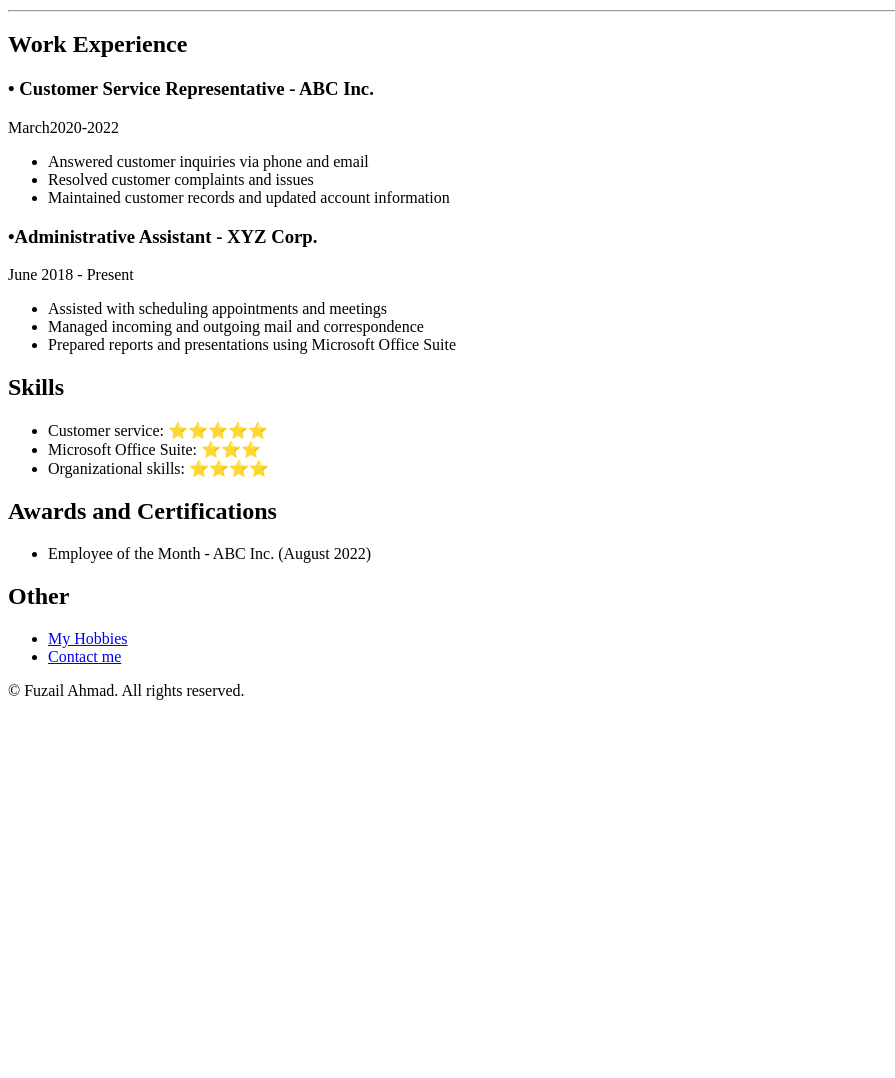
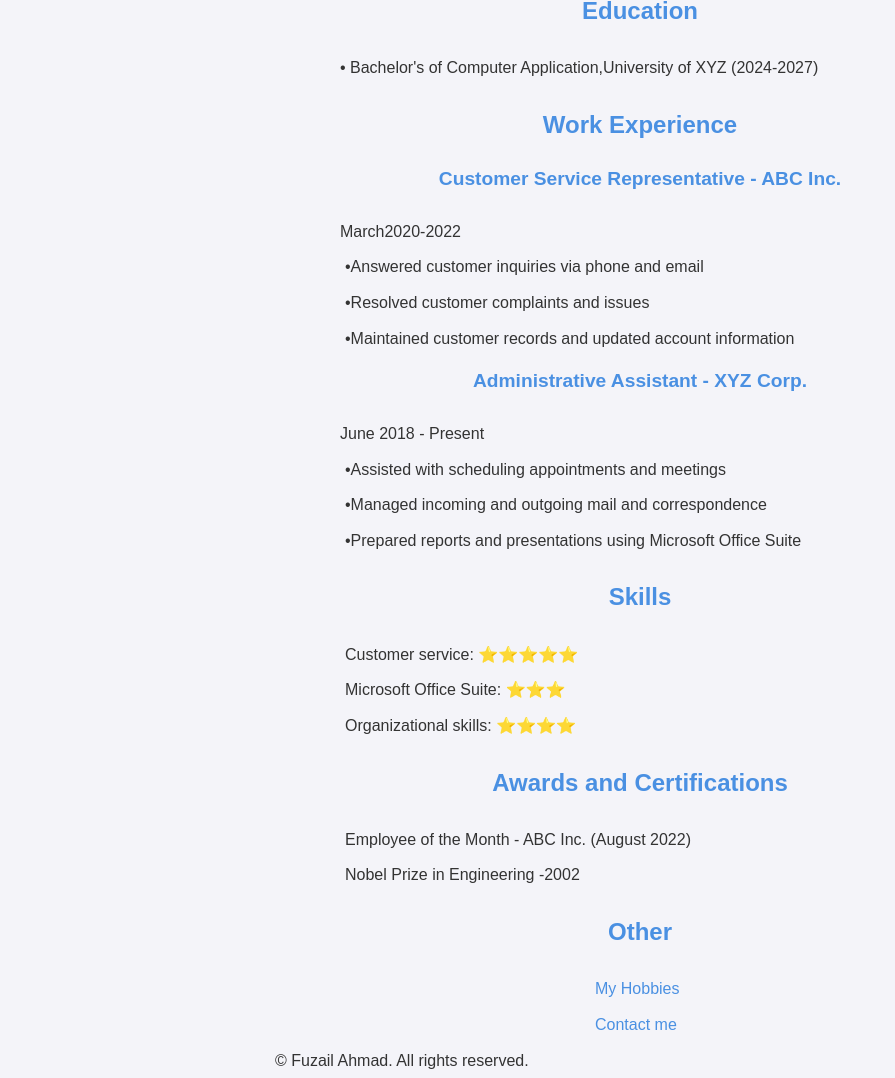
Before and after one commit to fzxizx/Capstone-Project-Resume, a plain HTML site: page index.html in a window 1280 px wide. Shown: the part 378-1456 px from the top of the page, without its empty margins (0-895 px from the left). Before the commit the page ends 1094 px from the top, so only its background shows below. Drawn offline with Linux system fonts and the light colour scheme.

Commit message:
Added CSS

```diff
--- a/index.html
+++ b/index.html
@@ -4,6 +4,7 @@
     <meta charset="UTF-8" />
     <meta name="viewport" content="width=device-width, initial-scale=1.0" />
     <title>Fuzail's Resume</title>
+    <link rel="stylesheet" href="style.css" />
   </head>
   <body>
     <h1>Fuzail Ahmad</h1>
@@ -13,46 +14,54 @@
       I am a hardworking and dedicated individual with experience in customer
       service and experience.
     </p>
-    <hr />
+
     <h2>Education</h2>
     <p>
       &#x2022; Bachelor's of Computer Application,University of XYZ (2024-2027)
     </p>
-    <hr />
 
     <h2>Work Experience</h2>
-    <h3>&#x2022; Customer Service Representative - ABC Inc.</h3>
+    <h3>Customer Service Representative - ABC Inc.</h3>
     <p>March2020-2022</p>
-    <ul>
-      <li>Answered customer inquiries via phone and email</li>
-      <li>Resolved customer complaints and issues</li>
-      <li>Maintained customer records and updated account information</li>
-    </ul>
+    <div>
+      <p>&#x2022;Answered customer inquiries via phone and email</p>
+      <p>&#x2022;Resolved customer complaints and issues</p>
+      <p>&#x2022;Maintained customer records and updated account information</p>
+    </div>
 
-    <h3>&#x2022;Administrative Assistant - XYZ Corp.</h3>
+    <h3>Administrative Assistant - XYZ Corp.</h3>
     <p>June 2018 - Present</p>
-    <ul>
-      <li>Assisted with scheduling appointments and meetings</li>
-      <li>Managed incoming and outgoing mail and correspondence</li>
-      <li>Prepared reports and presentations using Microsoft Office Suite</li>
-    </ul>
+    <div>
+      <p>&#x2022;Assisted with scheduling appointments and meetings</p>
+      <p>&#x2022;Managed incoming and outgoing mail and correspondence</p>
+      <p>
+        &#x2022;Prepared reports and presentations using Microsoft Office Suite
+      </p>
+    </div>
 
     <h2>Skills</h2>
-    <ul>
-        <li>Customer service: ⭐️⭐️⭐️⭐️⭐️</li>
-        <li>Microsoft Office Suite: ⭐️⭐️⭐️</li>
-        <li>Organizational skills: ⭐️⭐️⭐️⭐️</li>
-    </ul>
+    <div>
+      <p>Customer service: ⭐️⭐️⭐️⭐️⭐️</p>
+      <p>Microsoft Office Suite: ⭐️⭐️⭐️</p>
+      <p>Organizational skills: ⭐️⭐️⭐️⭐️</p>
+    </div>
+
     <h2>Awards and Certifications</h2>
-    <ul>
-        <li>Employee of the Month - ABC Inc. (August 2022)
-        </li>
-    </ul>
+    <div>
+      <p>Employee of the Month - ABC Inc. (August 2022)</p>
+      <p>Nobel Prize in Engineering -2002</p>
+    </div>
+
     <h2>Other</h2>
-    <ul>
-        <li><a href="./public/my-hobbies.html">My Hobbies</a></li>
-        <li><a href="./public/contact.html">Contact me</a></li>
-    </ul>
-<p>© Fuzail Ahmad. All rights reserved.</p>
+    <div>
+      <p id="abc">
+        <a target="_blank" href="./public/my-hobbies.html">My Hobbies</a>
+      </p>
+      <p id="abc">
+        <a target="_blank" href="./public/contact.html">Contact me</a>
+      </p>
+    </div>
+
+    <p id="def">© Fuzail Ahmad. All rights reserved.</p>
   </body>
 </html>
--- /dev/null
+++ b/style.css
@@ -0,0 +1,83 @@
+/* General Styles */
+body {
+  font-family: Arial, sans-serif;
+  color: #333;
+  background-color: #f4f4f9;
+  margin: 0;
+  padding: 0;
+  line-height: 1.6;
+  text-align: center;
+}
+
+h1,
+h2,
+h3 {
+  color: #4a90e2;
+}
+
+h1 {
+  font-size: 2em;
+  margin-top: 20px;
+}
+
+h2 {
+  font-size: 1.5em;
+  margin-top: 20px;
+}
+
+h3 {
+  font-size: 1.2em;
+  margin-top: 10px;
+}
+
+hr {
+  border: none;
+  border-top: 1px solid #ddd;
+  margin: 20px 0;
+}
+
+/* Image */
+img {
+  border-radius: 50%;
+  margin-top: 10px;
+}
+
+/* Section Styling */
+p {
+  text-align: left;
+  max-width: 600px;
+  margin: 0 auto;
+  padding: 5px;
+}
+
+div {
+  text-align: left;
+  max-width: 600px;
+  margin: 0 auto;
+}
+
+/* Links */
+a {
+  color: #4a90e2;
+  text-decoration: none;
+}
+
+a:hover {
+  text-decoration: underline;
+}
+
+/* Footer */
+footer {
+  font-size: 0.9em;
+  color: #777;
+  margin-top: 20px;
+  padding: 10px;
+}
+
+#abc {
+  margin-left: 250px;
+}
+
+#def {
+  margin-right: 400px;
+}
```
